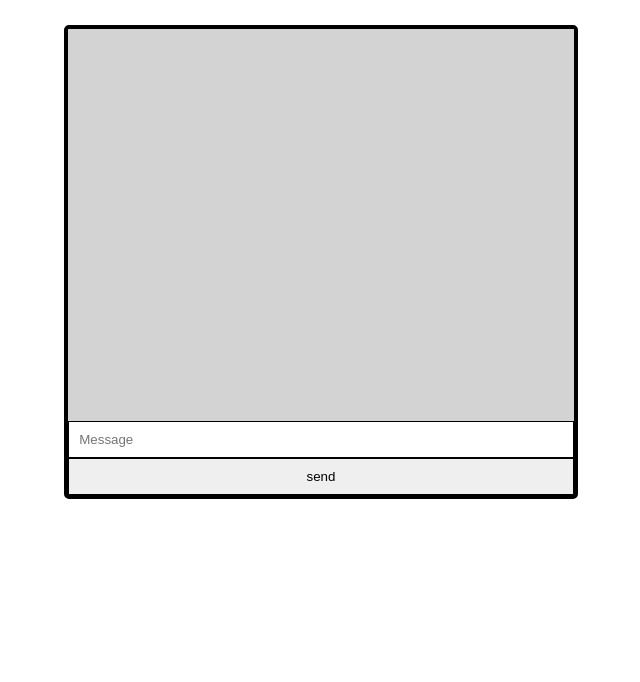
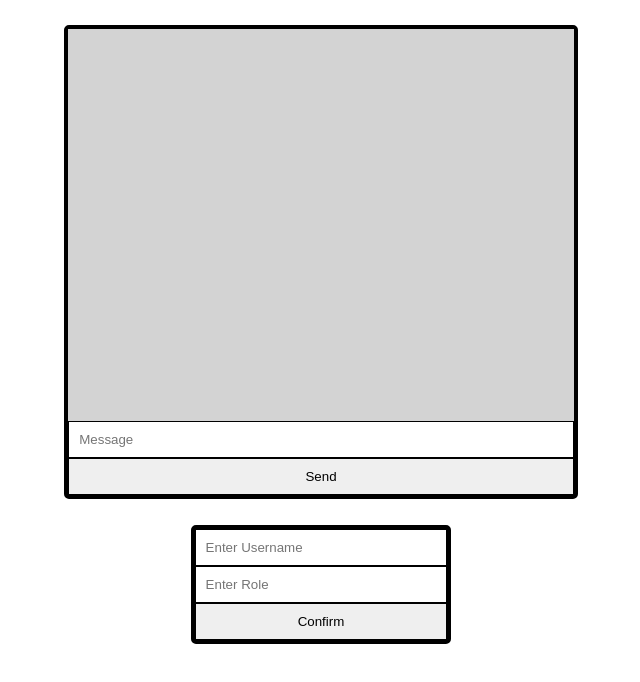
Before and after one commit to IrishFagan/AdventureChatSystem, a website: page index.html in a window 1280 px wide. Shown: the whole page, without its empty margins (319-959 px from the left). Drawn offline with nearby package versions, Linux system fonts and the light colour scheme; no server answers.

Commit message:
Add form for character info. Change form element from button to submit

```diff
--- a/index.html
+++ b/index.html
@@ -14,11 +14,18 @@
 		<div id="chat-window">
 
 		</div>
-		<form id="chat-form">
+		<form id="chat-form" value="form1">
 			<input type="text" id="message-box" placeholder="Message"><br>
-			<input type="button" id="message-send" value="send">
+			<input type="submit" id="message-send" value="Send">
 		</form>
-	<div>
+	</div>
+	<div class="character-details">
+		<form id="character-form" value="form2">
+			<input type="text" id="username-box" placeholder="Enter Username"><br>
+			<input type="text" id="role-box" placeholder="Enter Role"><br>
+			<input type="submit" id="character-submit" value="Confirm">
+		</form>
+	</div>
 </body>
 
 <script type="text/javascript" src="./chat.js"></script>
```
